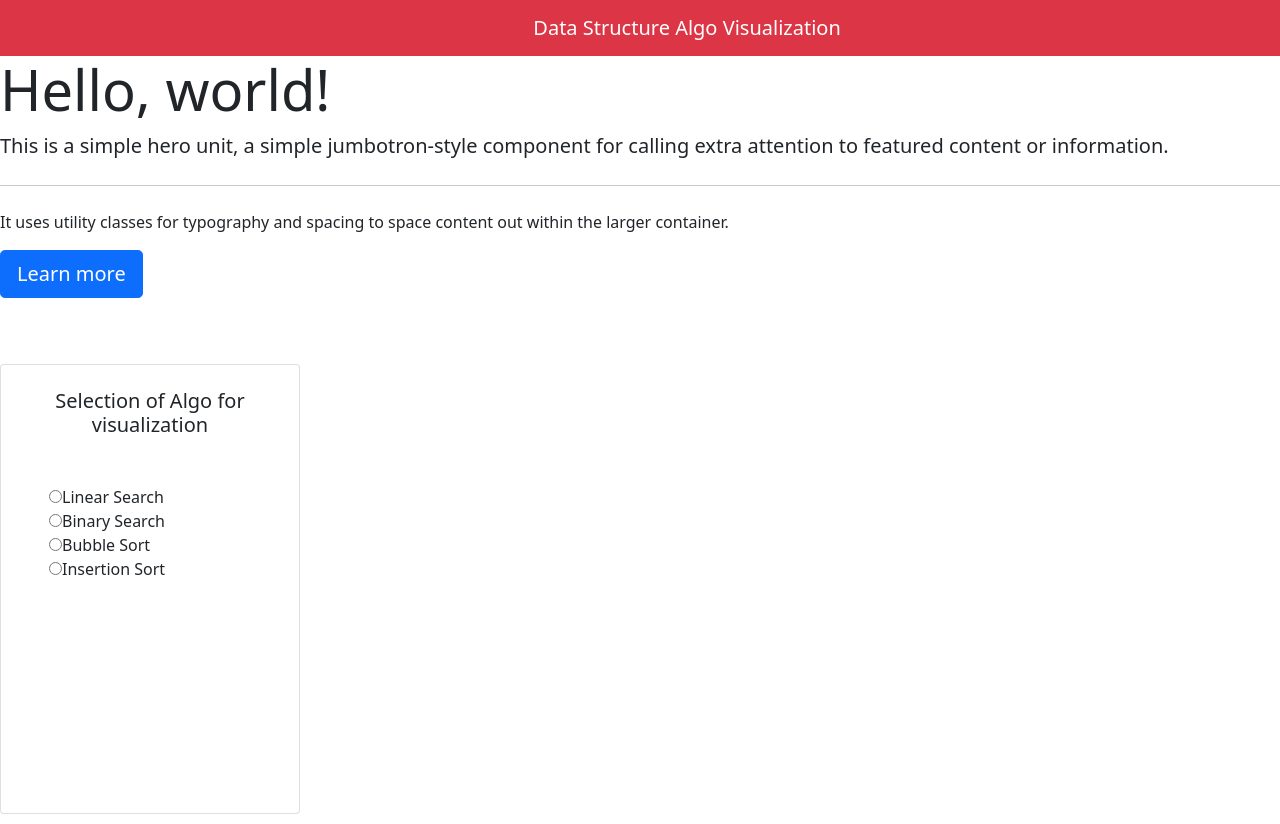
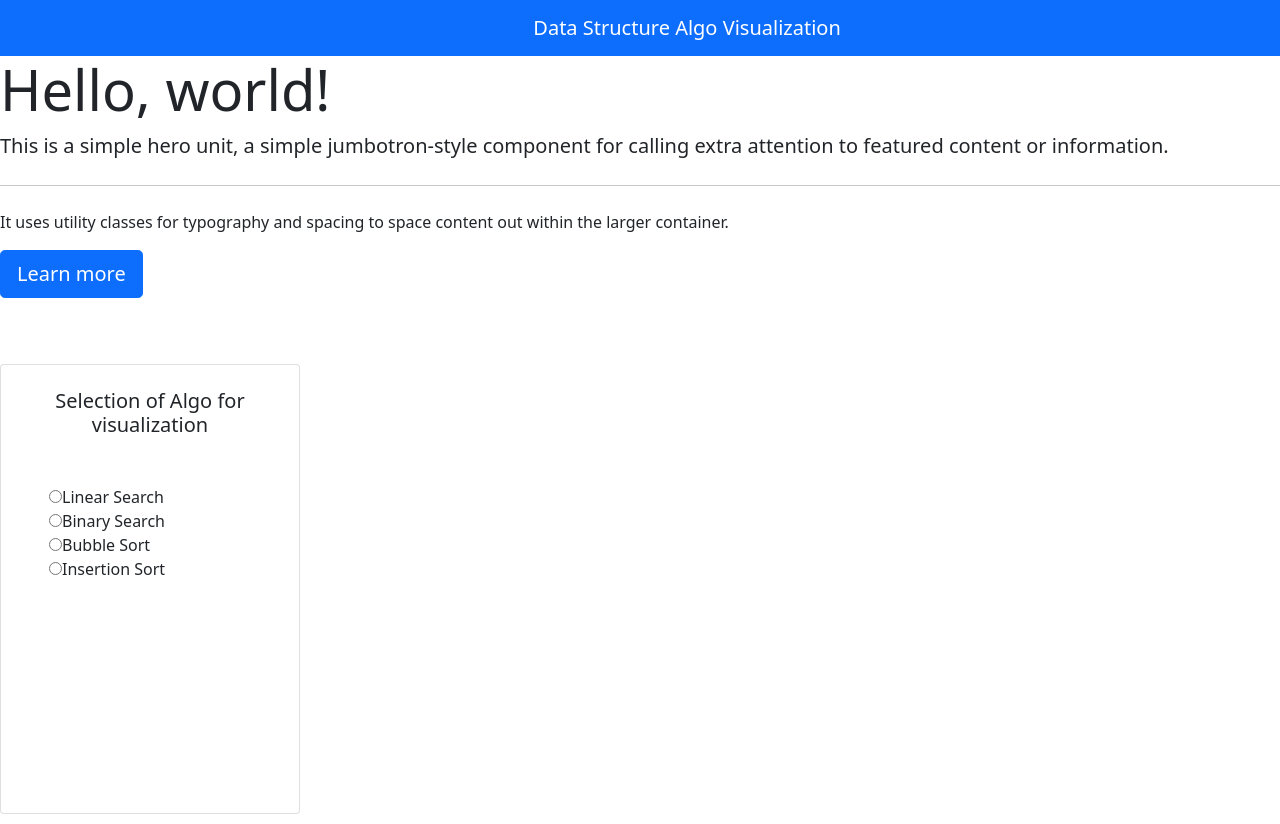
Before and after one commit to Ranjan-Das-cloud/dsa-visualization-using-react, a React (Create React App) app: page / in a window 1280 px wide. Built offline with nearby package versions, Linux system fonts and the light colour scheme.

Commit message:
Updated Navbar component

```diff
--- a/src/navbar.js
+++ b/src/navbar.js
@@ -4,7 +4,7 @@ class Navbar extends Component {
     state = {  }
     render() {
         return (
-        <nav className="navbar bg-danger">
+        <nav className="navbar bg-primary">
             <a href="#" className="navbar-brand text-white offset-5"><center>Data Structure Algo Visualization</center></a>
         </nav>
         );
```
Also changed, not shown: 1 other file (tests, documents, lock files or other folders).
